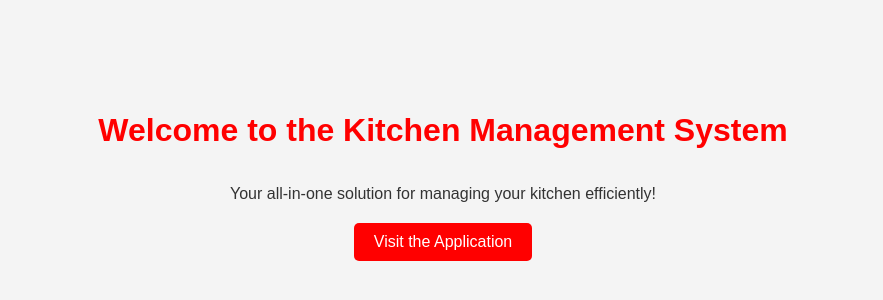
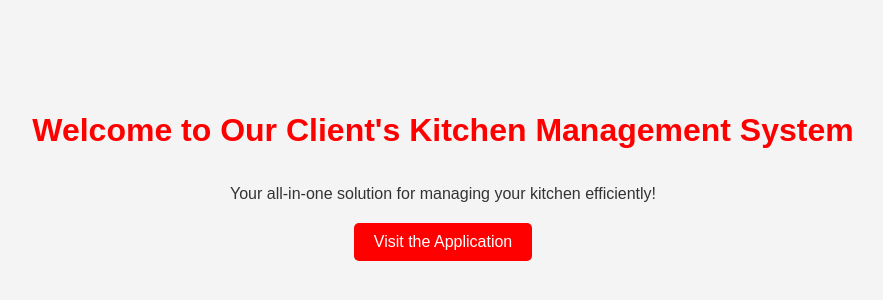
Before and after one commit to XtropianJanus/kitchenmanagement.github.io, a plain HTML site: page index.html in a window 1280 px wide. Shown: the part 224-524 px from the top of the page, without its empty margins (197-1080 px from the left). Drawn offline with Linux system fonts and the light colour scheme.

Commit message:
"Update landing page for client"

```diff
--- a/index.html
+++ b/index.html
@@ -3,7 +3,7 @@
 <head>
     <meta charset="UTF-8">
     <meta name="viewport" content="width=device-width, initial-scale=1.0">
-    <title>Kitchen Management System</title>
+    <title>Client Landing Page</title>
     <link rel="stylesheet" href="https://cdnjs.cloudflare.com/ajax/libs/font-awesome/6.0.0-beta3/css/all.min.css">
     <style>
         body {
@@ -39,7 +39,7 @@
     </style>
 </head>
 <body>
-    <h1>Welcome to the Kitchen Management System</h1>
+    <h1>Welcome to Our Client's Kitchen Management System</h1>
     <p>Your all-in-one solution for managing your kitchen efficiently!</p>
     <a href="https://XtropianJanus.github.io/kitchenmanagement.github.io">Visit the Application</a>
 </body>
```
